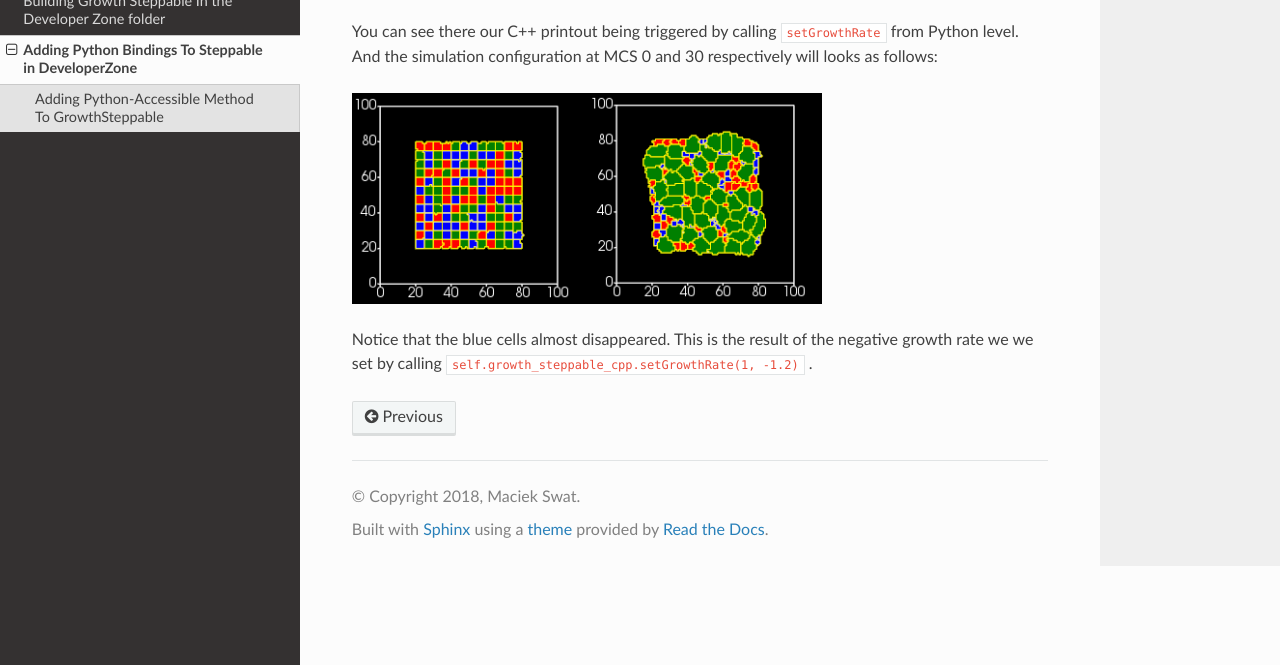
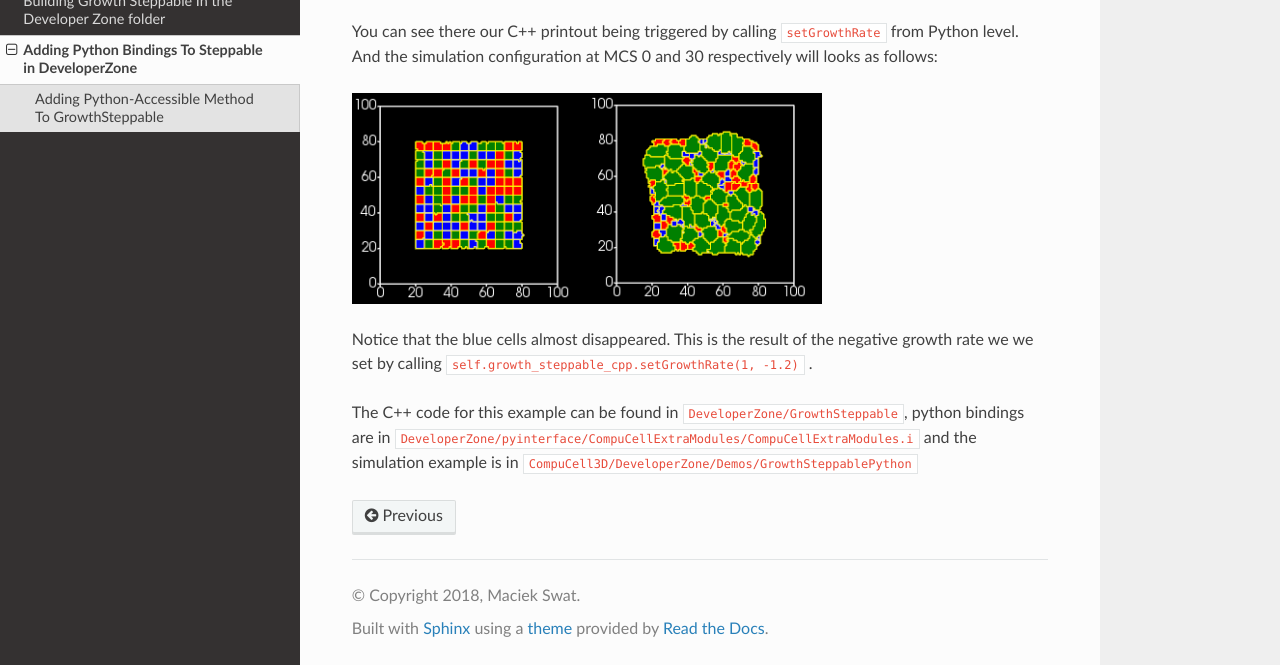
Before and after one commit to CompuCell3D/CompuCell3DDevelopersManual, a Sphinx documentation site: the page built from docs/adding_python_binding_to_developer_zone_steppable.rst, in a window 1280 px wide and 900 px high, scrolled down 6547 px, cut to the strip 235-900 px from the top of the window. Built offline with Sphinx 7.4.7 and the Read the Docs theme 2.0.0, drawn with Linux system fonts in a browser that asks for light colours.

Commit message:
added new material

```diff
--- a/docs/adding_python_binding_to_developer_zone_steppable.rst
+++ b/docs/adding_python_binding_to_developer_zone_steppable.rst
@@ -325,6 +325,10 @@ simulation configuration at MCS 0 and 30 respectively will looks as follows:
 Notice that the blue cells almost disappeared. This is the result of the negative growth rate we we set by calling
 ``self.growth_steppable_cpp.setGrowthRate(1, -1.2)`` .
 
+The C++ code for this example can be found in ``DeveloperZone/GrowthSteppable``, python bindings are in
+``DeveloperZone/pyinterface/CompuCellExtraModules/CompuCellExtraModules.i`` and the simulation example is in
+``CompuCell3D/DeveloperZone/Demos/GrowthSteppablePython``
+
 .. |dev_zone_1| image:: images/dev_zone_1.png
    :width: 2.4in
    :height: 1.9in
--- a/docs/building_growth_steppable_in_developer_zone.rst
+++ b/docs/building_growth_steppable_in_developer_zone.rst
@@ -400,7 +400,8 @@ Since we are modifying target volume we must use ``Volume`` plugin where we cont
     Specified growth rates of 1.3 and 1.7 are very high and we used them for illustration purposes. In your simulation you should much smaller rates to allow cells on the lattice to "equilibrate"
 
 Full simulation can be downloaded here :download:`zip <archives/GrowthSteppableSimulationCpp.zip>` and full code for
-``GrowthSteppable`` is here :download:`zip <archives/GrowthSteppable-code-cpp.zip>`.
+``GrowthSteppable`` is here :download:`zip <archives/GrowthSteppable-code-cpp.zip>`. You can also access both example
+and c++ code by going directly to ``CompuCell3D/DeveloperZone``
 
 .. |dev_zone_1| image:: images/dev_zone_1.png
    :width: 2.4in
```
